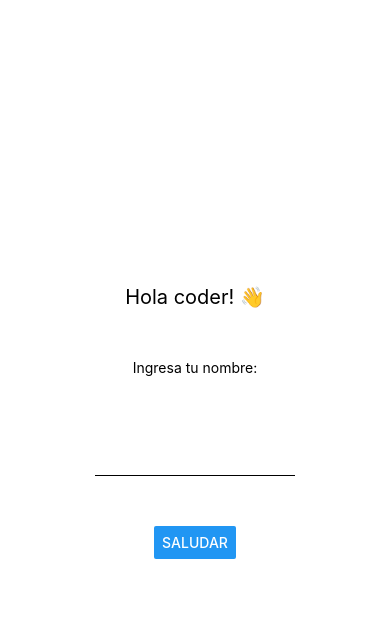
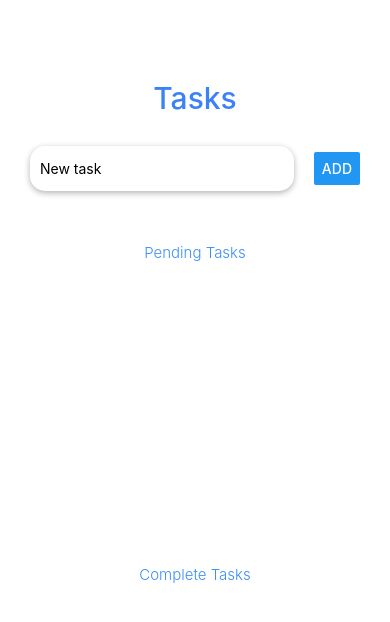
Before and after one commit to mecencio/proyecto-desarrollo-aplicaciones, a React Native app: screen / in a window 390 px wide. Shown: the top 622 px of the page. Built offline with nearby package versions, Linux system fonts and the light colour scheme.

Commit message:
segunda entrega

```diff
--- a/App.js
+++ b/App.js
@@ -1,37 +1,159 @@
-import { Button, StyleSheet, Text, TextInput, View } from 'react-native';
-
-import { StatusBar } from 'expo-status-bar';
-import { useState } from 'react';
+import React, { useState } from "react"
+import { StyleSheet, Text, View, Button, FlatList } from "react-native"
+import Modal from "./src/components/Modal"
+import ModalComplete from "./src/components/ModalComplete"
+import AddItem from "./src/components/AddItem"
 
 export default function App() {
+  const [newTask, setNewTask] = useState("")
+
+  // Pending tasks
+  const [tasksList, setTasksList] = useState([])
+  const [itemSelected, setItemSelected] = useState("")
+  const [modalVisible, setModalVisible] = useState(false)
+
+  // Complete tasks
+  const [completeList, setCompleteList] = useState([])
+  const [itemCompleteSelected, setItemCompleteSelected] = useState("")
+  const [modalCompleteVisible, setModalCompleteVisible] = useState(false)
+
+  const onHandlerChangeItem = (task) => {
+    setNewTask(task)
+  }
+
+  const addItem = () => {
+    if(newTask) {
+      setTasksList(prevState => [...prevState, newTask]);
+      setNewTask("");
+    }
+  }
+
+  //Pending
+  const HandlerModal = (item) => {
+    setItemSelected(item)
+    setModalVisible(true)
+  }
+
+  const onHandlerComplete = (item) => {
+    setTasksList(prevState => prevState.filter(element => element !== item))
+    setCompleteList(prevState => [...prevState, item])
+    setModalVisible(!modalVisible)
+  }
+
+  const onHandlerDelete = (item) => {
+    setTasksList(prevState => prevState.filter(element => element !== item))
+    setModalVisible(!modalVisible)
+  }
+
+  // Complete
+  const HandlerModalComplete = (item) => {
+    setItemCompleteSelected(item)
+    setModalCompleteVisible(true)
+  }
+
+  const onHandlerDeleteComplete = (item) => {
+    setCompleteList(prevState => prevState.filter(element => element !== item))
+    setModalCompleteVisible(!modalCompleteVisible)
+  }
+  const renderItem = ({ item }) => (
+    <View style={styles.renderItemContainer}>
+      <Text>{item}</Text>
+      <Button title="Edit" onPress={() => HandlerModal(item)}/>
+    </View>
+  )
+
+  const renderItemComplete = ({ item }) => (
+    <View style={styles.renderItemContainer}>
+      <Text>{item}</Text>
+      <Button title="Edit" onPress={() => HandlerModalComplete(item)}/>
+    </View>
+  )
 
   return (
     <View style={styles.container}>
-      <Text style={styles.title}>Hola coder! 👋</Text>
-      <Text>Ingresa tu nombre:</Text>
-      <TextInput style={styles.input}></TextInput>
-      <Button title='Saludar'/>
-      <StatusBar style="auto" />
+      <View style={styles.titleContainer}>
+        <Text style={styles.title}>Tasks</Text>
+        <AddItem
+          onChange={onHandlerChangeItem}
+          textValue={newTask}
+          onAddItem={addItem}
+        />
+      </View>
+
+      {/* Pending tasks */}
+      <View style={styles.listContainer}>
+        <Text style={styles.subtitle}>Pending Tasks</Text>
+        <FlatList
+          data={tasksList}
+          renderItem={renderItem}
+          keyExtractor={item => item}
+          style={styles.listItem}
+        />
+      </View>
+      <Modal
+        isVisible={modalVisible}
+        itemSelected={itemSelected}
+        actionCompleteItem={() => onHandlerComplete(itemSelected)}
+        actionDeleteItem={() => onHandlerDelete(itemSelected)}
+        onDismissModal={setModalVisible}
+      />
+
+      {/* Complete tasks */}
+      <View style={styles.listContainer}>
+        <Text style={styles.subtitle}>Complete Tasks</Text>
+        <FlatList
+          data={completeList}
+          renderItem={renderItemComplete}
+          keyExtractor={item => item}
+          style={styles.listItem}
+        />
+      </View>
+      <ModalComplete
+        isVisible={modalCompleteVisible}
+        itemSelected={itemCompleteSelected}
+        actionDeleteItem={() => onHandlerDeleteComplete(itemCompleteSelected)}
+        onDismissModal={setModalCompleteVisible}
+      />
     </View>
-  );
+  )
 }
 
 const styles = StyleSheet.create({
   container: {
     flex: 1,
-    backgroundColor: '#fff',
-    alignItems: 'center',
-    justifyContent: 'center',
+    backgroundColor: "#FFF",
+  },
+  titleContainer: {
+    height: 200,
+    paddingHorizontal: 30,
+    paddingTop: 80,
   },
   title: {
-    fontSize: 20,
-    marginBottom: 50,
+    marginBottom: 30,
+    fontSize: 30,
+    fontWeight: "500",
+    color: "#3b82f6",
+    alignSelf: "center"
   },
-  input: {
-    borderBottomColor: "black",
-    borderBottomWidth: 1,
-    width: 200,
-    height: 50,
-    marginVertical: 50,
+  subtitle: {
+    marginBottom: 10,
+    fontSize: 15,
+    fontWeight: "300",
+    color: "#3b8ff6",
+    alignSelf: "center"
   },
-});
+  listContainer: {
+    flex: 2,
+    marginHorizontal: 30,
+    marginTop: 40,
+    padding: 3,
+  },
+  renderItemContainer: {
+    flexDirection: "row",
+    marginBottom: 30,
+    backgroundColor: "white",
+    borderRadius: 10,
+    padding: 10,
+    justifyContent: "space-between",
+  },
+})
--- /dev/null
+++ b/src/components/AddItem.js
@@ -0,0 +1,38 @@
+import { StyleSheet, TextInput, View, Button } from "react-native"
+import React from "react"
+
+const AddItem = ({ onChange, textValue, onAddItem }) => {
+    return (
+        <View style={styles.inputContainer}>
+            <TextInput
+                placeholder="New task"
+                style={styles.addItemInput}
+                onChangeText={onChange}
+                value={textValue}
+            />
+            <Button title="ADD" onPress={onAddItem}/>
+        </View>
+    )
+}
+
+export default AddItem
+
+const styles = StyleSheet.create({
+    inputContainer: {
+        flexDirection: "row",
+        justifyContent: "space-between",
+        alignItems: "center",
+    },
+    addItemInput: {
+        backgroundColor: "#FFFFFF",
+        borderRadius: 15,
+        padding: 10,
+        width: "80%",
+        height: 45,
+        shadowColor: "black",
+        shadowOpacity: 0.3,
+        shadowOffset: { width: 0, height: 2 },
+        shadowRadius: 6,
+        elevation: 3,
+    },
+})
--- /dev/null
+++ b/src/components/Modal.js
@@ -0,0 +1,58 @@
+import React from "react"
+import { View, StyleSheet, Text, Button, Modal as NewModal } from "react-native"
+
+const Modal = ({
+    isVisible,
+    actionCompleteItem,
+    actionDeleteItem,
+    itemSelected,
+    onDismissModal,
+}) => {
+    return (
+        <NewModal animationType="fade" transparent={true} visible={isVisible}>
+            <View style={styles.modalContainer}>
+                <View style={styles.modalStyle}>
+                    <Text style={styles.modalTextStyle}>{itemSelected}</Text>
+                    <Button title="Complete" onPress={() => actionCompleteItem()} />
+                    <Button title="Delete" onPress={() => actionDeleteItem()} />
+                    <Button title="close" onPress={() => onDismissModal(false)} />
+                </View>
+            </View>
+        </NewModal>
+    )
+}
+
+export default Modal
+
+const styles = StyleSheet.create({
+    modalContainer: {
+        flex: 1,
+        justifyContent: "center",
+        alignItems: "center",
+        marginTop: 22,
+    },
+    modalStyle: {
+        flex: 1,
+        flexDirection: "column",
+        justifyContent: "space-around",
+        maxHeight: 300,
+        width: 150,
+        margin: 20,
+        borderColor: "black",
+        backgroundColor: "white",
+        borderRadius: 20,
+        padding: 20,
+        alignItems: "center",
+        shadowColor: "#000",
+        shadowOffset: {
+            width: 0,
+            height: 2,
+        },
+        shadowOpacity: 0.25,
+        shadowRadius: 4,
+        elevation: 5,
+    },
+    modalTextStyle: {
+        fontSize: 30,
+    },
+})
--- /dev/null
+++ b/src/components/ModalComplete.js
@@ -0,0 +1,56 @@
+import React from "react"
+import { View, StyleSheet, Text, Button, Modal as NewModal } from "react-native"
+
+const Modal = ({
+    isVisible,
+    actionDeleteItem,
+    itemSelected,
+    onDismissModal,
+}) => {
+    return (
+        <NewModal animationType="fade" transparent={true} visible={isVisible}>
+            <View style={styles.modalContainer}>
+                <View style={styles.modalStyle}>
+                    <Text style={styles.modalTextStyle}>{itemSelected}</Text>
+                    <Button title="Delete" onPress={() => actionDeleteItem()} />
+                    <Button title="close" onPress={() => onDismissModal(false)} />
+                </View>
+            </View>
+        </NewModal>
+    )
+}
+
+export default Modal
+
+const styles = StyleSheet.create({
+    modalContainer: {
+        flex: 1,
+        justifyContent: "center",
+        alignItems: "center",
+        marginTop: 22,
+    },
+    modalStyle: {
+        flex: 1,
+        flexDirection: "column",
+        justifyContent: "space-around",
+        maxHeight: 300,
+        width: 150,
+        margin: 20,
+        borderColor: "black",
+        backgroundColor: "white",
+        borderRadius: 20,
+        padding: 20,
+        alignItems: "center",
+        shadowColor: "#000",
+        shadowOffset: {
+            width: 0,
+            height: 2,
+        },
+        shadowOpacity: 0.25,
+        shadowRadius: 4,
+        elevation: 5,
+    },
+    modalTextStyle: {
+        fontSize: 30,
+    },
+})
```
